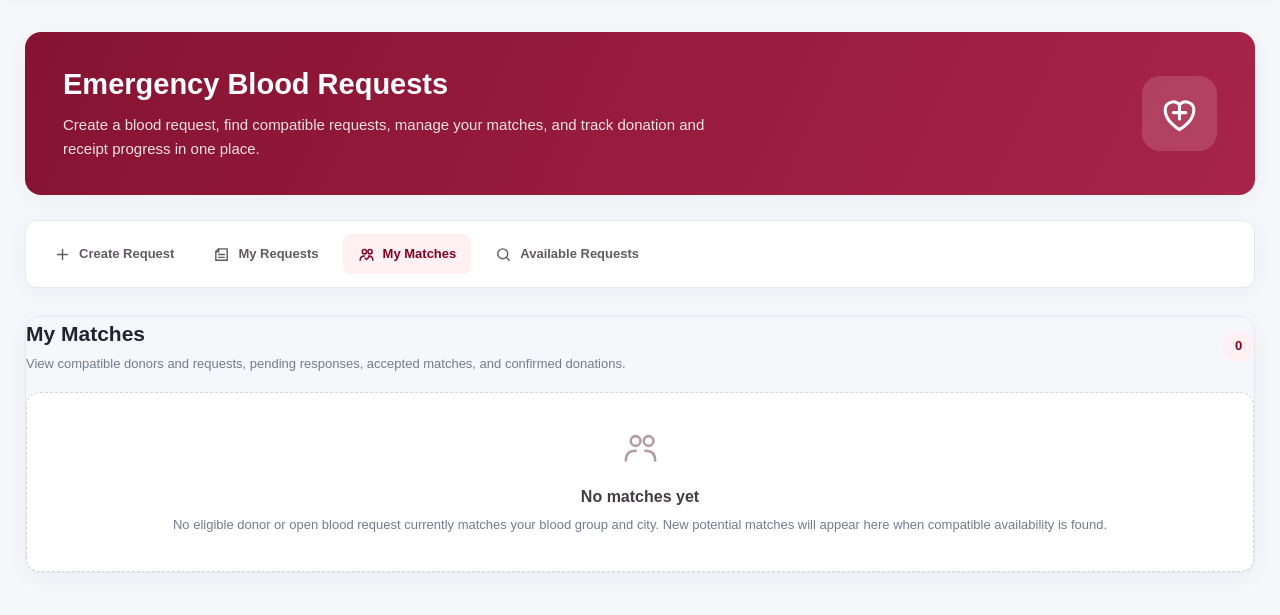
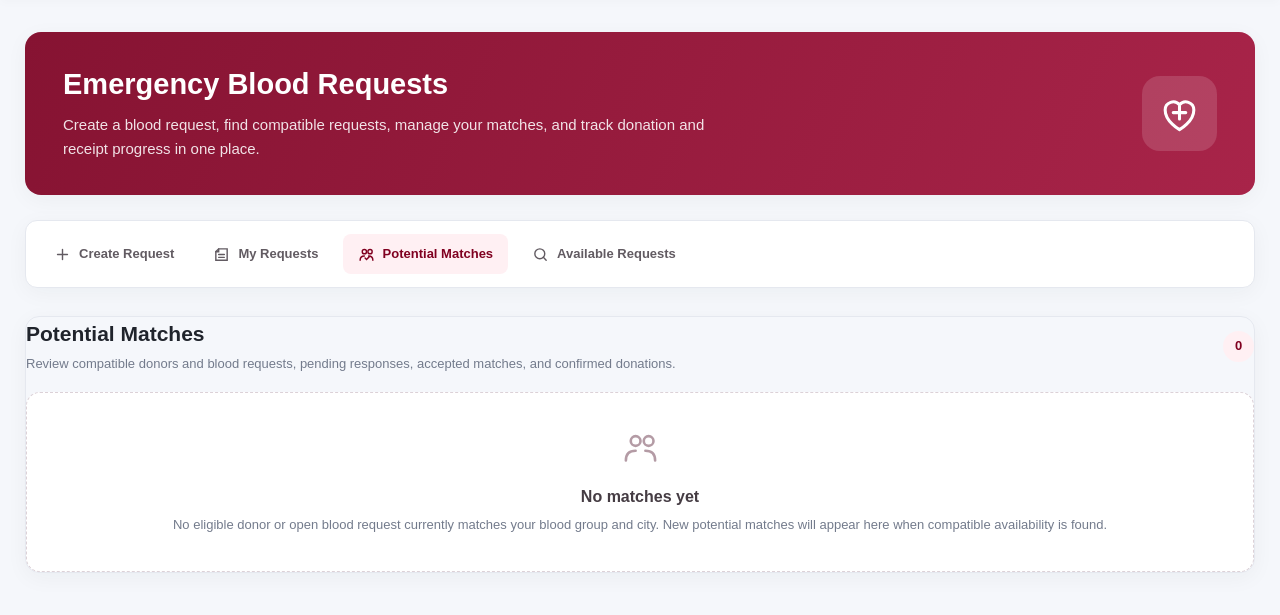
Before and after one commit to f25ari0994-boop/blood-donor-network, a Flask app: page /my-matches in a window 1280 px wide. Shown: the part 83-698 px from the top of the page. Run offline with Flask 3, Linux system fonts and the light colour scheme; the visitor is signed in with stand-in values (Sample User, id 1); data that the repository does not hold is empty; some libraries are stand-ins or nearby versions.

Commit message:
Use one Potential Matches heading in emergency workspace

```diff
--- a/templates/emergency.html
+++ b/templates/emergency.html
@@ -1102,7 +1102,7 @@
                 <path d="M3 20c0-4 2-6 6-6M21 20c0-4-2-6-6-6"/>
                 <path d="m10 17 2 2 4-4"/>
             </svg>
-            My Matches
+            Potential Matches
         </a>
 
         <a href="{{ url_for('available_requests') }}" class="{% if page_view == 'find' %}active{% endif %}">
@@ -1666,9 +1666,9 @@
 
         <div class="section-heading">
             <div>
-                <h2>My Matches</h2>
+                <h2>Potential Matches</h2>
                 <p>
-                    View compatible donors and requests, pending responses,
+                    Review compatible donors and blood requests, pending responses,
                     accepted matches, and confirmed donations.
                 </p>
             </div>
@@ -1684,11 +1684,6 @@
             <div class="item-list">
 
                 {% if potential_matches %}
-                    <div class="section-subheading">
-                        <h3>Potential Matches</h3>
-                        <p>These requests and donors match your blood group and city. They are not confirmed yet.</p>
-                    </div>
-
                     {% for potential in potential_matches %}
 
                         <article class="item-card">
```
